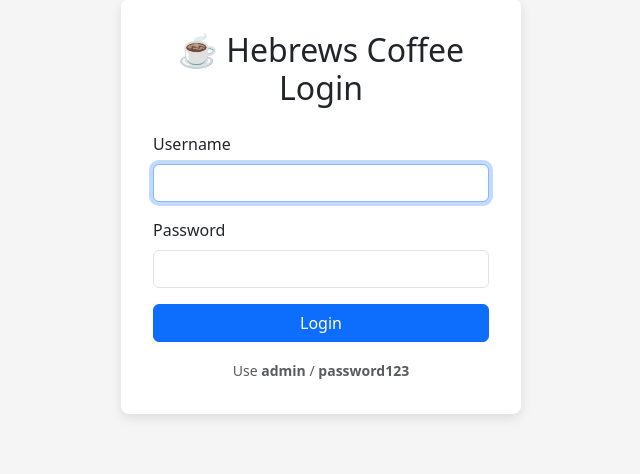
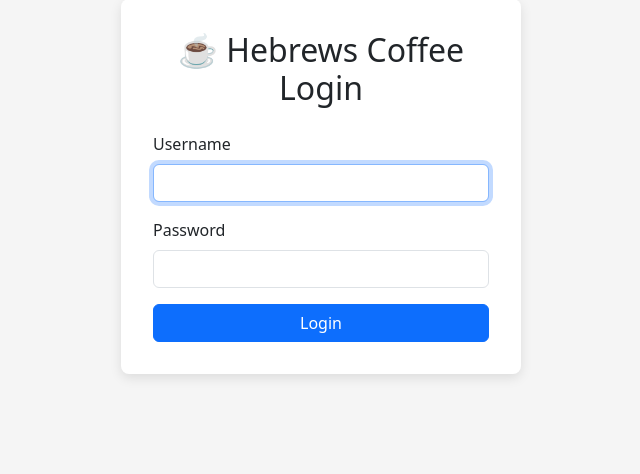
Before and after one commit to kyoussef777/st-marks-fiteer, a Flask app: page /login in a window 1280 px wide. Shown: the part 57-531 px from the top of the page, without its empty margins (319-959 px from the left). Run offline with Flask 3, Linux system fonts and the light colour scheme.

Commit message:
removing suggested login

```diff
--- a/app/templates/login.html
+++ b/app/templates/login.html
@@ -54,10 +54,6 @@
                     <button type="submit" class="btn btn-primary">Login</button>
                 </div>
             </form>
-
-            <div class="text-center mt-3">
-                <small class="text-muted">Use <strong>admin</strong> / <strong>password123</strong></small>
-            </div>
         </div>
     </div>
 
```
